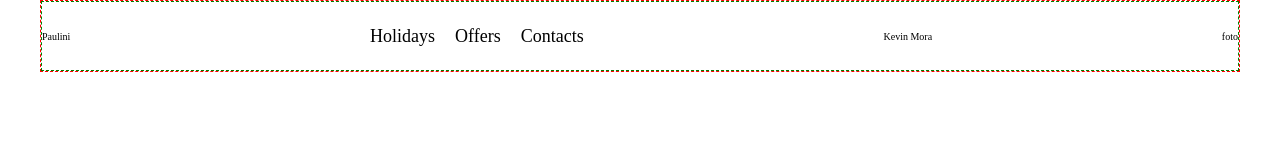
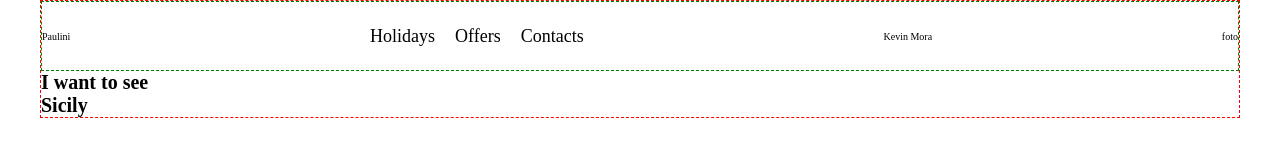
Before and after one commit to kevinmora47/handel_test, a plain HTML site: page index.html in a window 1280 px wide. Drawn offline with Linux system fonts and the light colour scheme.

Commit message:
Task#2-Main structure-18-10-2020

```diff
--- a/index.html
+++ b/index.html
@@ -22,6 +22,14 @@
         <span class="header__name">Kevin Mora</span>
         <span class="header__foto">foto</span>
       </header>
+      <main class="container">
+        <div class="title">
+          <h1>I want to see <br><span>Sicily</span></h1>
+        </div>
+        <div class="image">
+
+        </div>
+      </main>
     </div>
   </body>
 </html>
```
